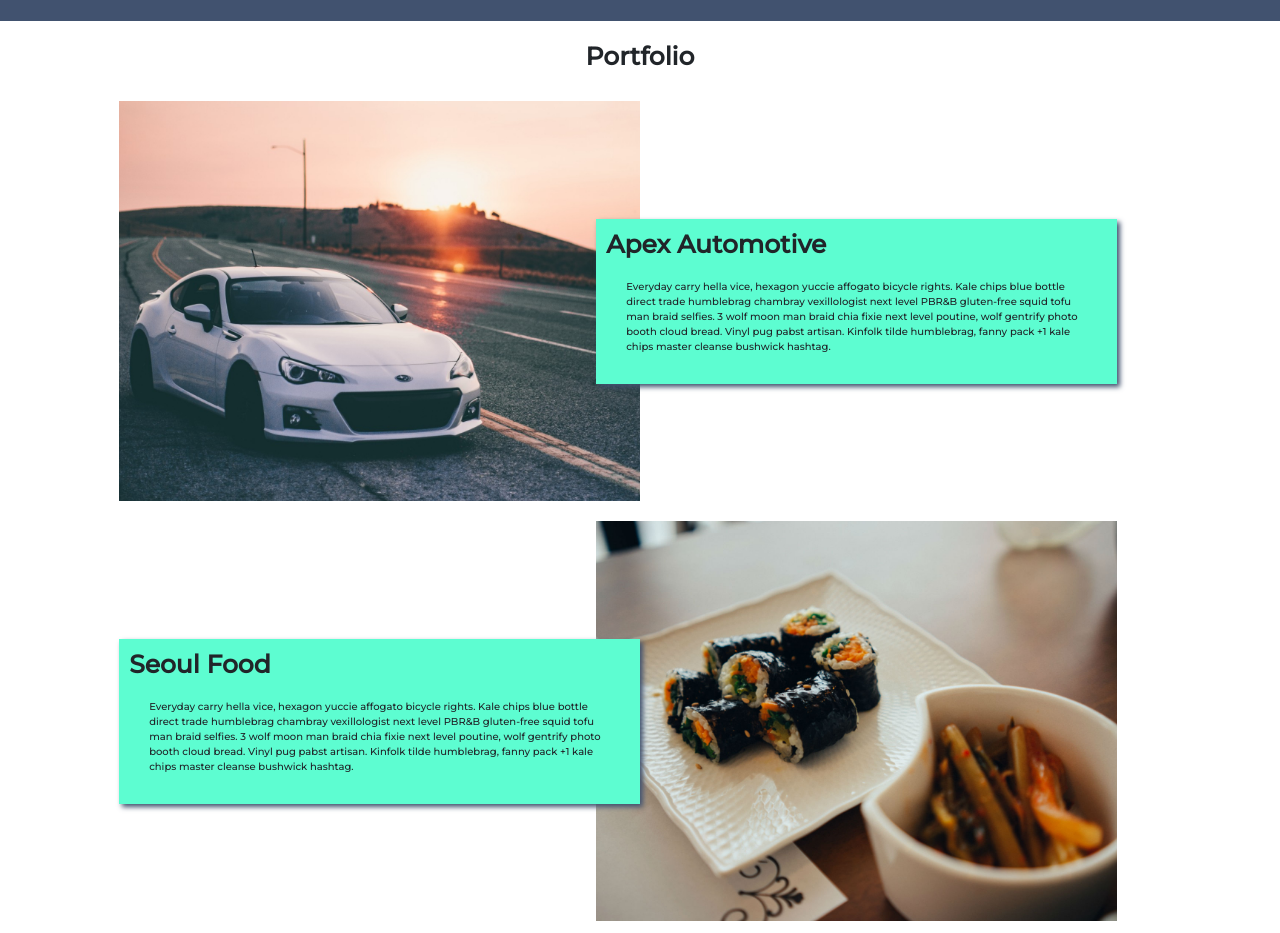
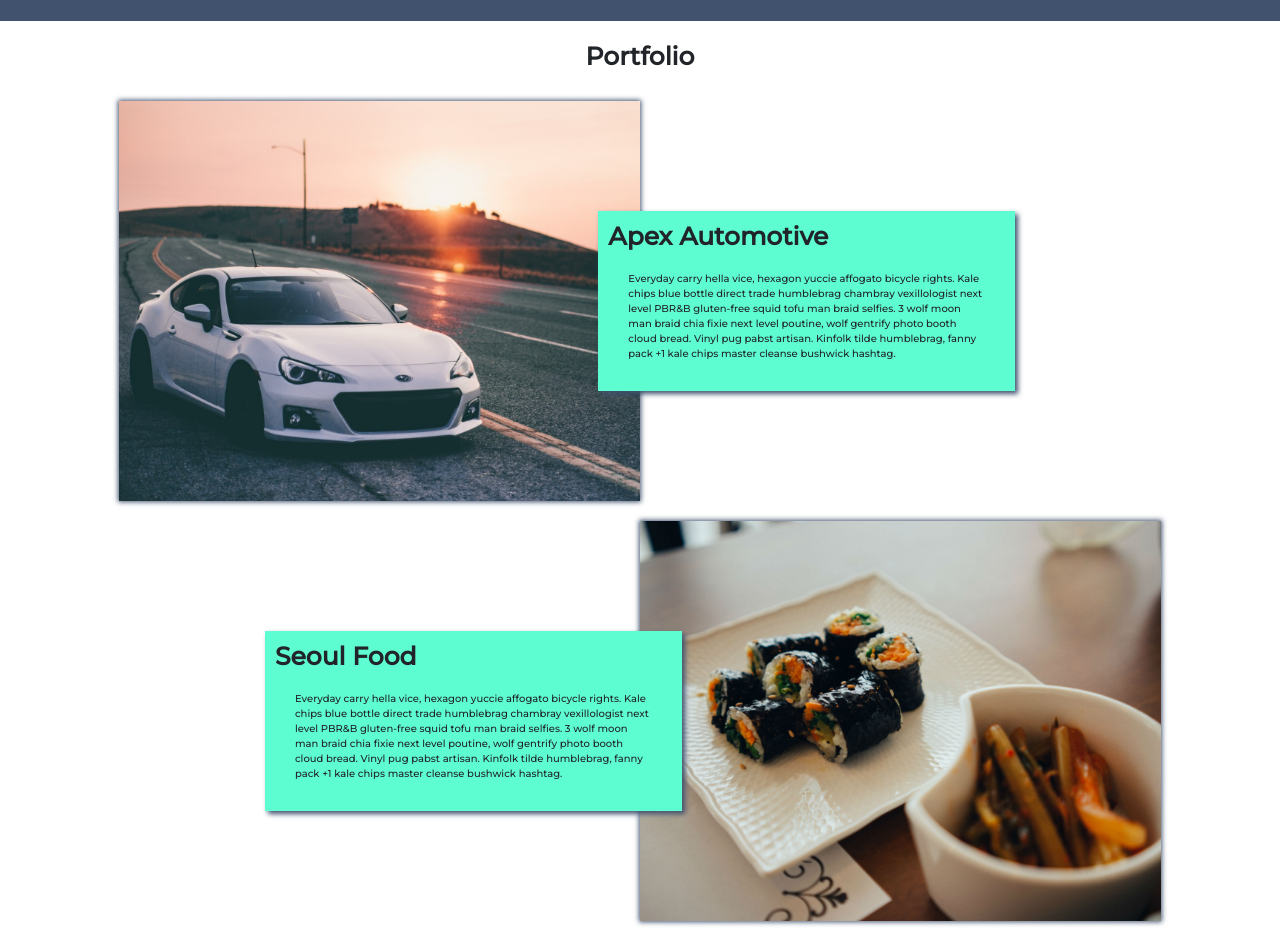
Before and after one commit to eesa94/react-portfolio, a React (Create React App) app: page /portfolio in a window 1280 px wide. Shown: the part 59-992 px from the top of the page. Built offline with nearby package versions, Linux system fonts and the light colour scheme.

Commit message:
use positioning to move text boxes on hover, rather than margins

```diff
--- a/src/App.css
+++ b/src/App.css
@@ -15,6 +15,7 @@ html, body {
 }
 
 a:hover {
+    color: #fd5df7!important;
     text-decoration: none!important;
 }
 
@@ -59,7 +60,6 @@ a:hover {
 
 
 /* Layout */
-
 .mb1 {
     margin-bottom: 10px;
 }
--- a/src/components/Project.css
+++ b/src/components/Project.css
@@ -2,6 +2,7 @@
     background-size: cover;
     background-position: center;
     background-repeat: no-repeat;
+    box-shadow: 0px 0px 5px 1px var(--secondary-colour);
 }
 
 .projectOverlay {
@@ -31,7 +32,7 @@
 }
 
 .projectLink:hover {
-    color: #fff;
+    color: #fff!important;
     background-color: var(--secondary-colour);
     border: 2px solid var(--secondary-colour);
 }
@@ -44,15 +45,6 @@
     opacity: 1;
 }
 
-.projectInformationCol {
-    /* margin-left: -100px; */
-    transition: 0.6s;
-}
-
-/* .projectInformationColActive {
-    margin-left: -40px;
-} */
-
 .projectInformation {
     padding: 10px;
     background-color: var(--primary-colour);
--- a/src/components/Project.js
+++ b/src/components/Project.js
@@ -31,11 +31,6 @@ export class Project extends Component {
         })
     }
 
-    componentDidMount() {
-        console.log(this.props.index)
-    }
-
-
     render() {
 
         const projectImage = {
@@ -61,8 +56,8 @@ export class Project extends Component {
                             </div>
                         </div>
                     </Col>
-                    <Col xs="12" lg={{ size: 5, offset: 0, order: 2}} style={{ marginLeft: '-3.5%', zIndex: 10 }}>
-                        <div className="h-100 w-100 d-flex justify-content-center align-items-start flex-column">
+                    <Col xs="12" lg={{size: 4, offset: 0, order: 2}}>
+                        <div className="h-100 w-100 d-flex justify-content-center align-items-start flex-column position-relative" style={this.state.active ? {left: '-1%', transition: '0.5s', zIndex: 10} : {left: '-10%', transition: '0.5s', zIndex: 10}}>
                             <div className="projectInformation">
                                 <h1 className="projectTitle montserrat-7 mb2 text-left">{this.props.name}</h1>
                                 <p className="projectDescription montserrat-5 text-left">{this.props.description}</p>
@@ -74,7 +69,7 @@ export class Project extends Component {
         } else {
             return (
                 <Row noGutters className="projectRow mb2">
-                    <Col xs="12" lg={{size: 5, offset: 0, order: 2}} style={{ marginLeft: '-3.5%'}}>
+                    <Col xs="12" lg={{size: 5, offset: 0, order: 2}}>
                         <div
                             className="projectImage h-100 w-100 d-flex justify-content-center align-items-center"
                             style={projectImage}
@@ -88,8 +83,8 @@ export class Project extends Component {
                             </div>
                         </div>
                     </Col>
-                    <Col xs="12" lg={{ size: 5, offset: 1, order: 1}} style={{ zIndex: 10 }}>
-                        <div className="h-100 w-100 d-flex justify-content-center align-items-start flex-column">
+                    <Col xs="12" lg={{size: 4, offset: 2, order: 1}}>
+                        <div className="h-100 w-100 d-flex justify-content-center align-items-start flex-column position-relative"  style={this.state.active ? {right: '-1%', transition: '0.5s', zIndex: 10} : {right: '-10%', transition: '0.5s', zIndex: 10}}>
                             <div className="projectInformation">
                                 <h1 className="projectTitle montserrat-7 mb2 text-left">{this.props.name}</h1>
                                 <p className="projectDescription montserrat-5 text-left">{this.props.description}</p>
```
